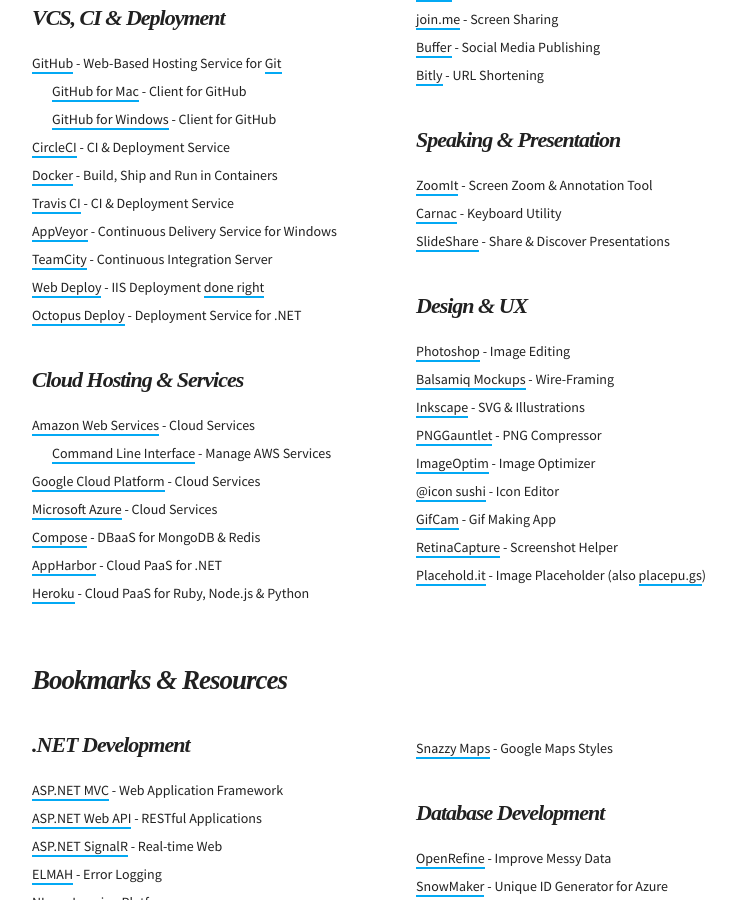
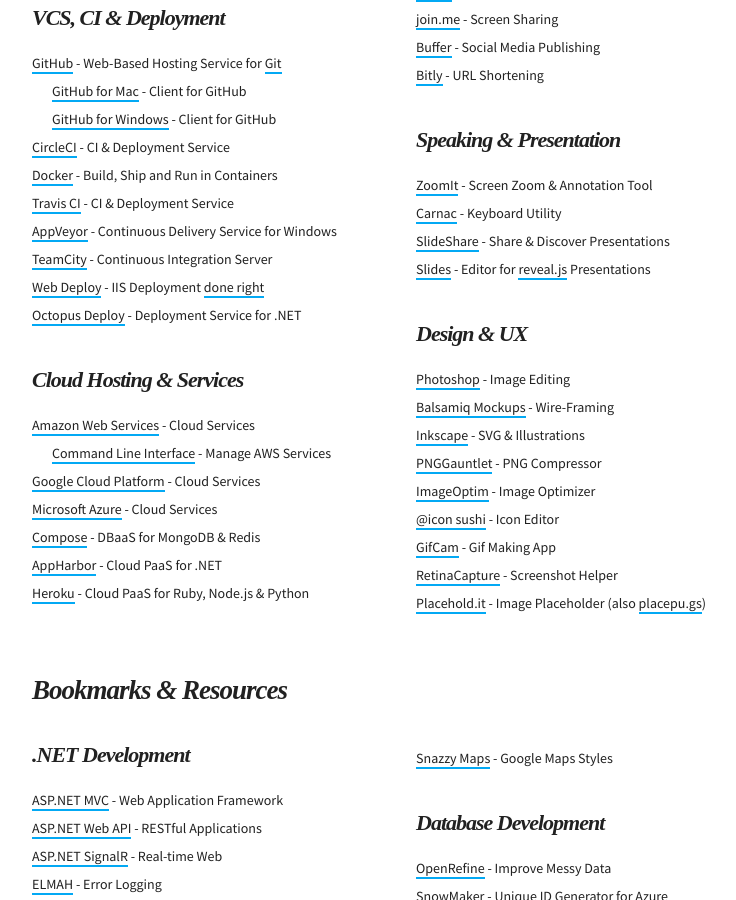
Before and after one commit to martinbuberl/martinbuberl.github.io, a Jekyll site: the page built from resources.md, in a window 1280 px wide and 900 px high, scrolled down 2362 px. Shown: the whole window, without its empty margins (233-969 px from the left). Built offline with Jekyll 4.4.1, drawn with Linux system fonts in a browser that asks for light colours; nearby versions of some CDN libraries; some web fonts are replaced.

Commit message:
Added Slides and reveal.js

```diff
--- a/resources.md
+++ b/resources.md
@@ -258,6 +258,7 @@ Here are my bookmarks of software and services, the essentials if you will, for
       <li class="win"><a target="_blank" href="http://technet.microsoft.com/en-us/sysinternals/bb897434">ZoomIt</a> - Screen Zoom &amp; Annotation Tool</li>
       <li class="win"><a target="_blank" href="http://carnackeys.com/">Carnac</a> - Keyboard Utility</li>
       <li><a target="_blank" href="http://www.slideshare.net/">SlideShare</a> - Share &amp; Discover Presentations</li>
+      <li><a target="_blank" href="https://slides.com/">Slides</a> - Editor for <a target="_blank" href="https://github.com/hakimel/reveal.js">reveal.js</a> Presentations</li>
     </ul>
   </div>
   <div class="wrapper">
```
